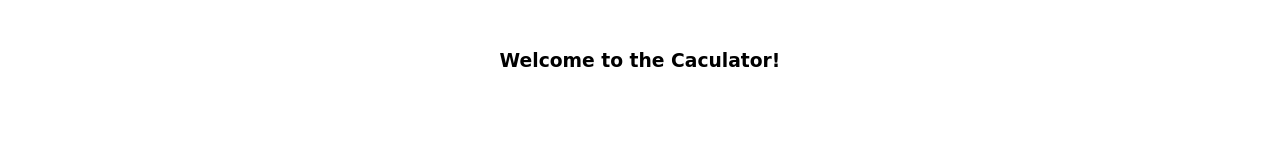
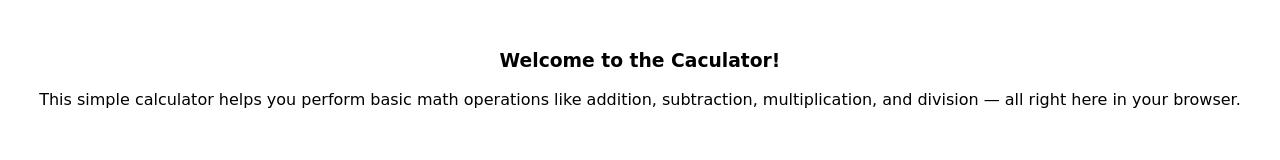
Before and after one commit to karthikcmani/git-coursework-karthik, a plain HTML site: page index.html in a window 1280 px wide. Drawn offline with Linux system fonts and the light colour scheme.

Commit message:
feat: added description paragraph

```diff
--- a/index.html
+++ b/index.html
@@ -14,5 +14,7 @@
 </head>
 <body>
     <h3>Welcome to the Caculator!</h3>
+    <p>This simple calculator helps you perform basic math operations like addition, subtraction, multiplication, and division — all right here in your browser.</p>
+
 </body>
 </html>
```
